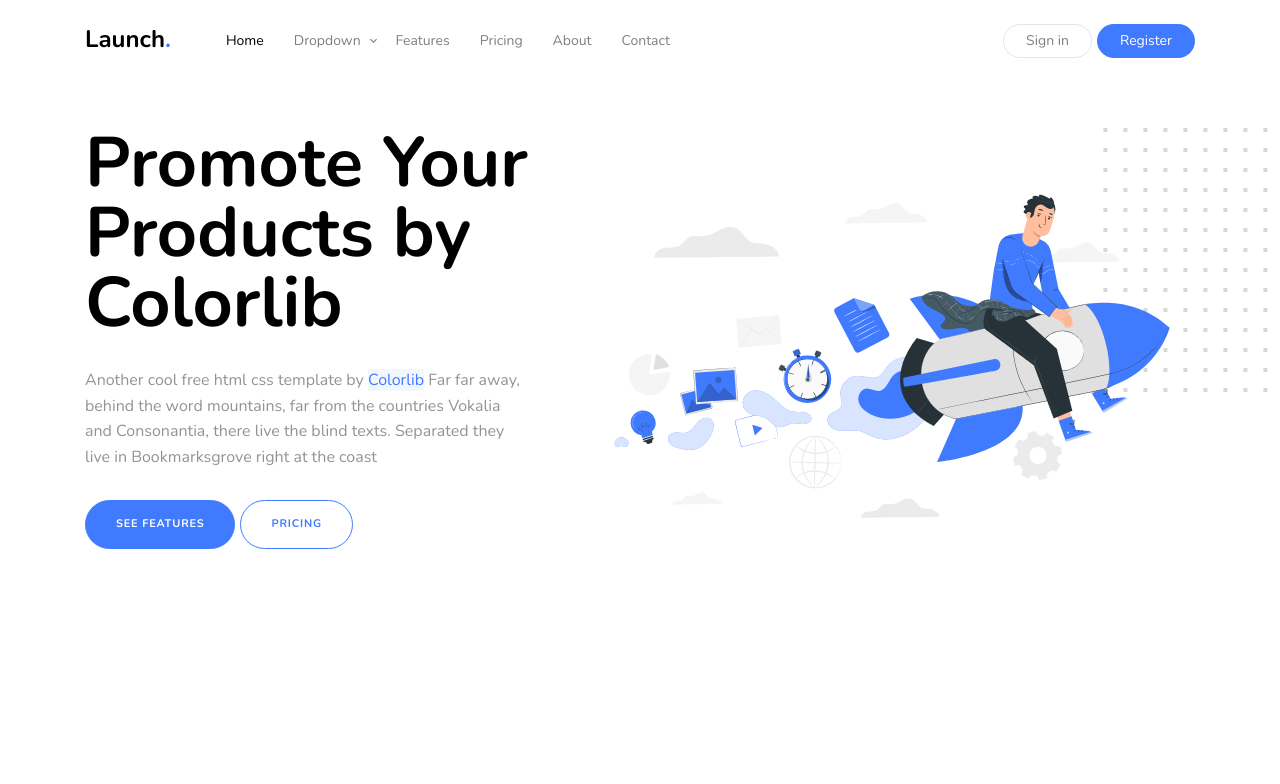
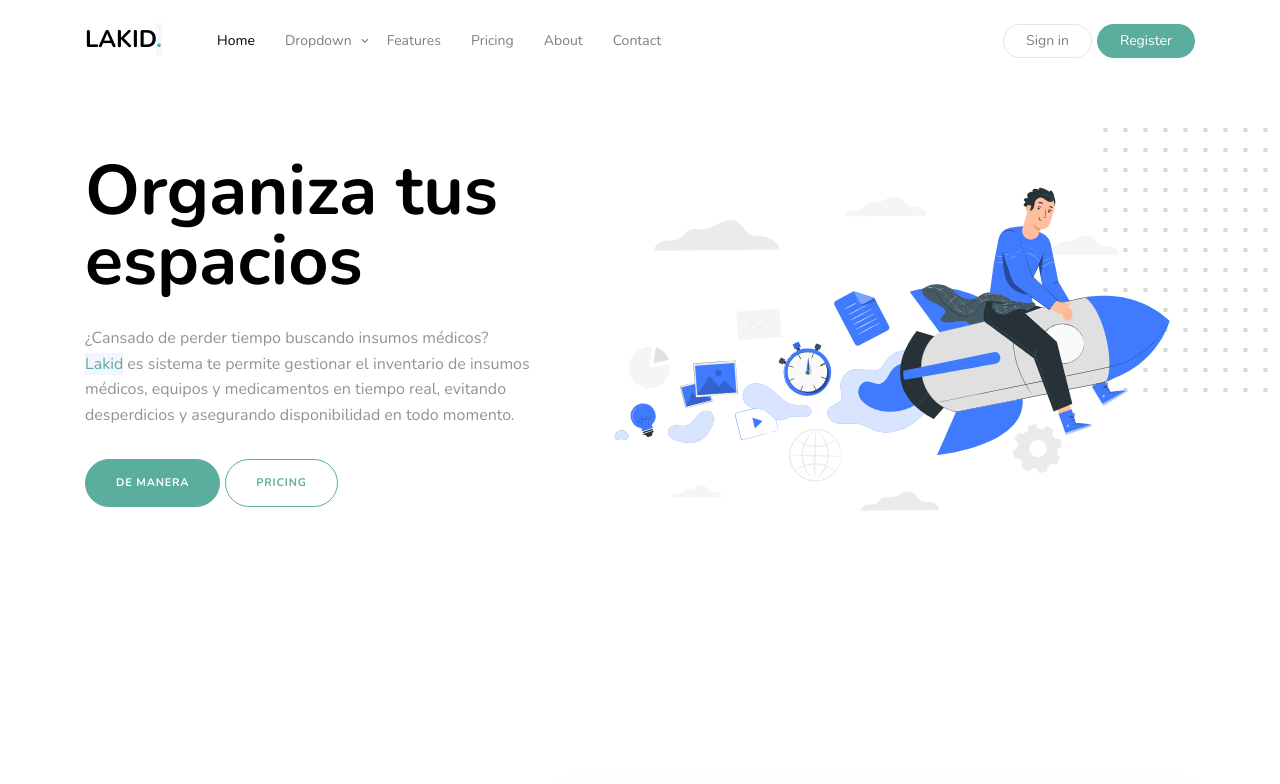
Before and after one commit to Lakid-Systems/Servmedicos, a Vue app in the folder RM/: page / in a window 1280 px wide. Shown: the top 784 px of the page. Built offline with nearby package versions, Linux system fonts and the light colour scheme.

Commit message:
Cambio de estilos

```diff
--- a/RM/src/components/Header.vue
+++ b/RM/src/components/Header.vue
@@ -6,7 +6,7 @@
     <div class="container">
       <div class="site-navigation">
         <a href="" class="logo m-0 float-left"
-          >{{ siteName }}<span class="text-primary">.</span></a
+          >{{ siteName }}<span  style=" background-color: rgba(64, 123, 255, 0.07); color: #5bae9e;">.</span></a
         >
         <ul class="js-clone-nav d-none d-lg-inline-block site-menu float-left">
           <li class="active">
--- a/RM/src/components/Hero.vue
+++ b/RM/src/components/Hero.vue
@@ -2,8 +2,8 @@
 import mainPhoto from "../assets/images/hero.svg";
 import { themeColor } from "../data/items";
 
-const heroHeading = "Promote Your Products by Colorlib";
-const buttonSeeFeature = "See Features";
+const heroHeading = "Organiza tus espacios";
+const buttonSeeFeature = "De manera";
 const buttonPricing = "Pricing";
 </script>
 
@@ -27,17 +27,18 @@
               </h1>
               <div class="excerpt" data-aos="fade-up" data-aos-delay="100">
                 <p>
-                  Another cool free html css template by
+                  ¿Cansado de perder tiempo buscando insumos médicos?
                   <span
                     style="
                       background-color: rgba(64, 123, 255, 0.07);
-                      color: #407bff;
+                      color: #5bae9e;
                     "
-                    >Colorlib</span
+                    >Lakid</span
                   >
-                  Far far away, behind the word mountains, far from the
-                  countries Vokalia and Consonantia, there live the blind texts.
-                  Separated they live in Bookmarksgrove right at the coast
+                  es sistema te permite gestionar el
+                  inventario de insumos médicos, equipos y
+                  medicamentos en tiempo real, evitando desperdicios
+                  y asegurando disponibilidad en todo momento.
                 </p>
               </div>
               <p data-aos="fade-up" data-aos-delay="200">
--- a/RM/src/data/items.js
+++ b/RM/src/data/items.js
@@ -1,5 +1,5 @@
-const themeColor = '#407BFF'
-const siteName = 'Launch'
+const themeColor = '#5bae9e'
+const siteName = 'LAKID'
 
 const contactInfo = {
     address: '43 Raymouth Rd. Baltemoer, London 3910',
```
